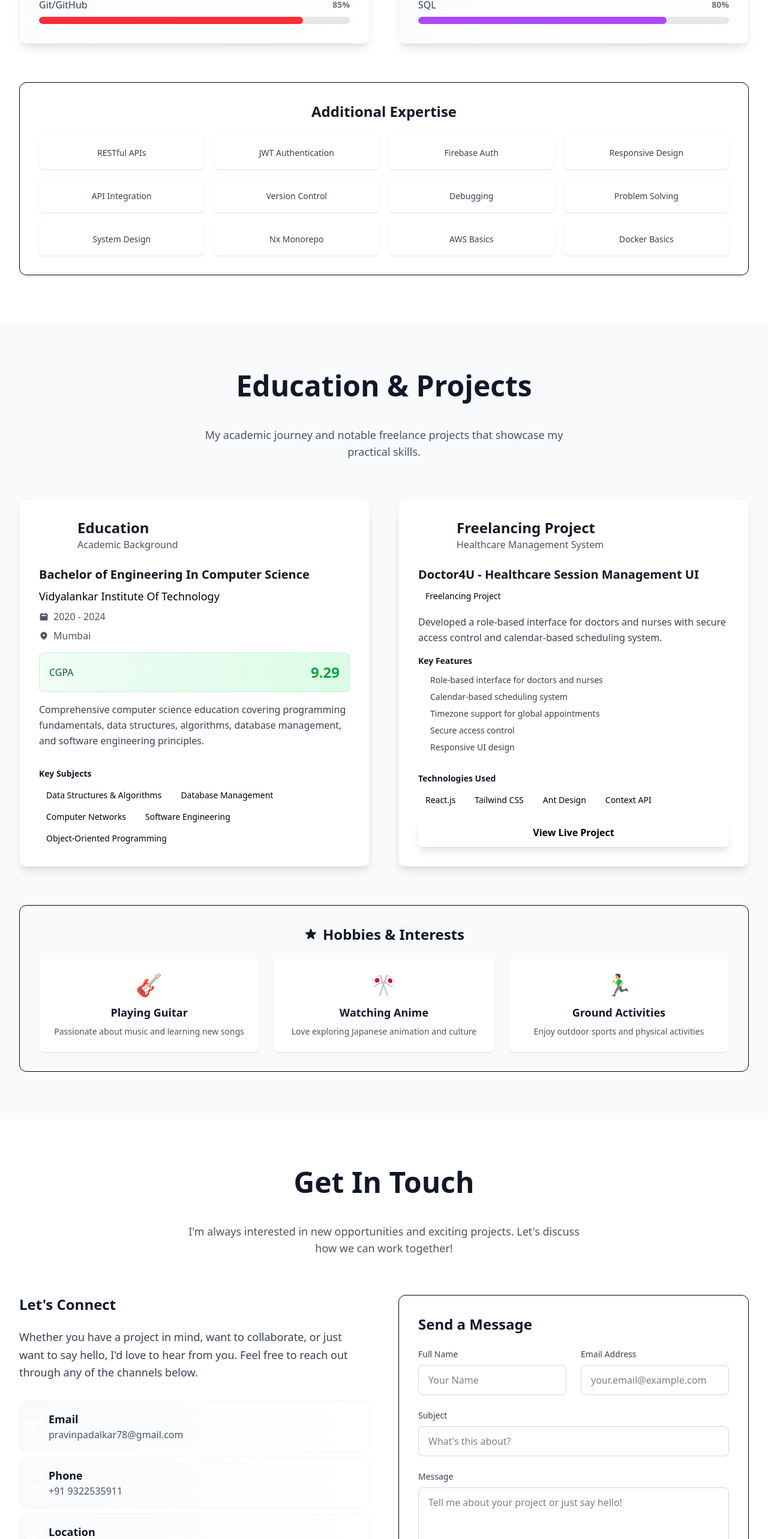
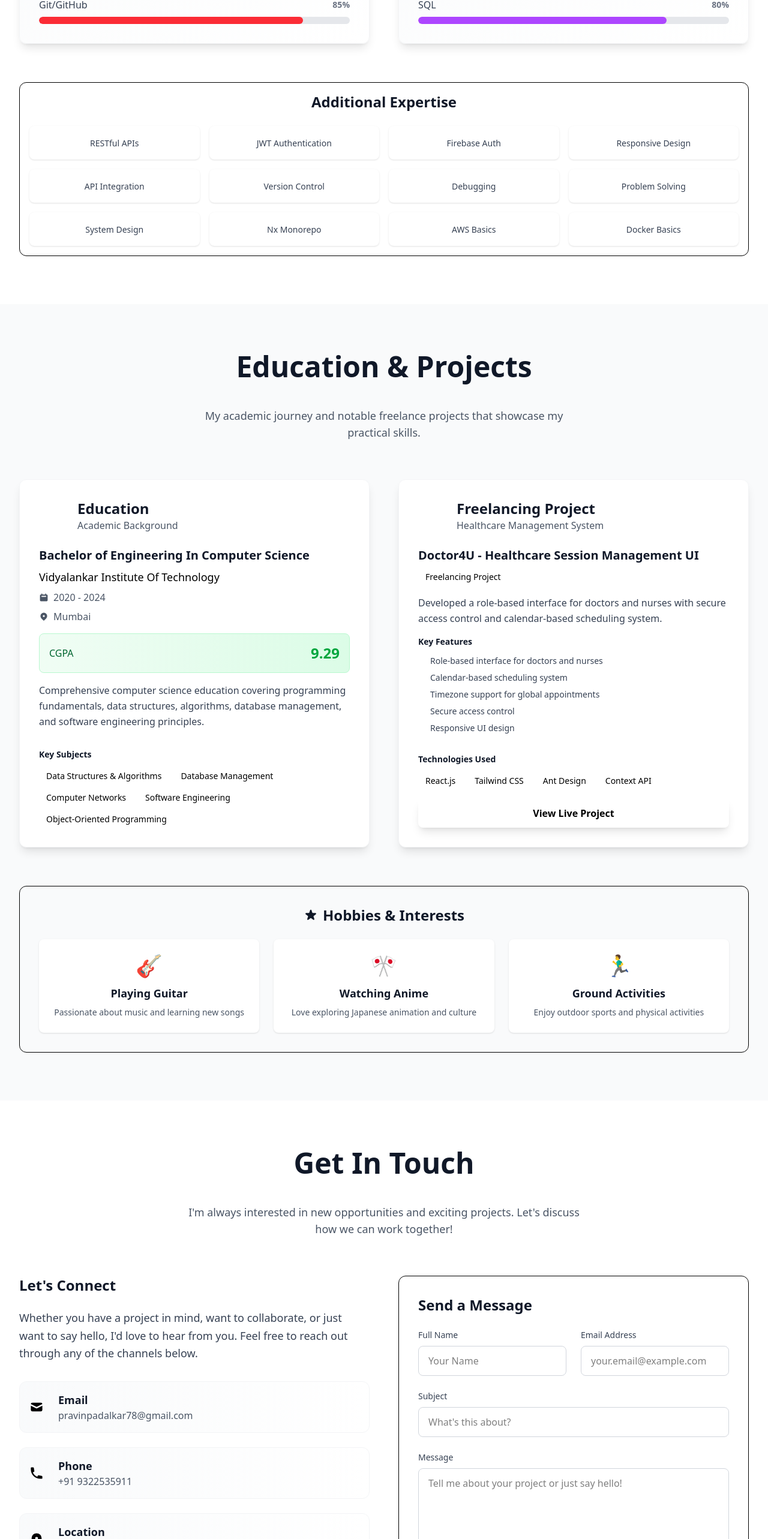
Before and after one commit to PravinPadalkar78/MyPortfolio, a React (Vite) app: page / in a window 1280 px wide. Shown: the part 4651-7217 px from the top of the page at 60% size. Built offline with nearby package versions, Linux system fonts and the light colour scheme.

Commit message:
fix styling

```diff
--- a/src/Components/Contact.tsx
+++ b/src/Components/Contact.tsx
@@ -125,19 +125,19 @@ const Contact: React.FC = () => {
             </div>
 
             {/* Contact Cards */}
-            <div className="space-y-2">
+            <div className="space-y-6">
               {contactInfo.map((contact, index) => (
                 <a
                   key={index}
                   href={contact.link}
                   target={contact.link.includes('http') ? '_blank' : '_self'}
                   rel={contact.link.includes('http') ? 'noopener noreferrer' : ''}
-                  className={`block px-2 py-4 bg-gradient-to-r from-gray-50 to-white rounded-xl border border-gray-100 hover:border-primary-200 hover:shadow-lg transition-all duration-300 hover:scale-105 ${isVisible ? 'animate-slide-up' : 'opacity-0'
+                  className={`block px-4 py-4 bg-gradient-to-r from-gray-50 to-white rounded-xl border border-gray-100 hover:border-primary-200 hover:shadow-lg transition-all duration-200 hover:scale-105 ${isVisible ? 'animate-slide-up' : 'opacity-0'
                     }`}
                   style={{ animationDelay: `${index * 0.1}s` }}
                 >
                   <div className="flex P">
-                    <div className=" bg-gradient-to-r from-primary-500 to-secondary-500 rounded-lg flex items-center justify-center mr-4 text-white">
+                    <div className=" bg-gradient-to-r from-primary-500 to-secondary-500 rounded-lg flex items-center justify-center mr-6 text-black">
                       {contact.icon}
                     </div>
                     <div>
@@ -185,7 +185,7 @@ const Contact: React.FC = () => {
 
           {/* Contact Form */}
           <div className={`${isVisible ? 'animate-slide-in-right' : 'opacity-0'}`}>
-            <div className="bg-gradient-to-br from-primary-50 to-secondary-50 rounded-xl p-8 border border-primary-100">
+            <div className="bg-gradient-to-br from-primary-50 to-secondary-50 rounded-xl p-6 lg:p-8 border border-primary-100">
               <h3 className="text-2xl font-bold text-gray-900 mb-6">Send a Message</h3>
 
               <form onSubmit={handleSubmit} className="space-y-6">
--- a/src/Components/Experience.tsx
+++ b/src/Components/Experience.tsx
@@ -125,9 +125,9 @@ const Experience: React.FC = () => {
                 </div>
 
                 {/* Content Card */}
-                <div className={`w-full lg:w-5/12 ${index % 2 === 0 ? 'lg:pr-12 ml-16 lg:ml-0' : 'lg:pl-12 ml-16 lg:ml-0'
+                <div className={`w-full lg:w-5/12 ${index % 2 === 0 ? 'lg:pr-12 ml-12 lg:ml-0' : 'lg:pl-12 ml-12 lg:ml-0'
                   }`}>
-                  <div className="group bg-white rounded-2xl shadow-xl hover:shadow-2xl transition-all duration-500 p-8 border border-gray-100 hover:border-primary-200 relative overflow-hidden cursor-pointer">
+                  <div className="group bg-white rounded-2xl shadow-xl hover:shadow-2xl transition-all duration-500 p-4 lg:p-8 border border-gray-100 hover:border-primary-200 relative overflow-hidden cursor-pointer">
                     {/* Card background gradient */}
                     <div className="absolute inset-0 bg-gradient-to-br from-primary-50/50 to-secondary-50/50 opacity-0 group-hover:opacity-100 transition-opacity duration-500"></div>
 
--- a/src/Components/Hero.tsx
+++ b/src/Components/Hero.tsx
@@ -124,13 +124,13 @@ const Hero: React.FC = () => {
           </div>
 
           {/* Profile Image */}
-          <div className={`flex justify-center lg:justify-end mt-8 lg:mt-0 px-4 sm:px-0 ${isVisible ? 'animate-slide-in-right' : 'opacity-0'}`}>
+          <div className={`flex justify-center lg:justify-end mt-8 lg:mt-0 px-4 sm:px-0 animate-float ${isVisible ? 'animate-slide-in-right' : 'opacity-0'}`}>
             <div className="relative group cursor-pointer">
               {/* Animated rings around profile */}
               <div className="absolute inset-0 rounded-full border-2 border-white/20 animate-spin-slow"></div>
               <div className="absolute inset-2 rounded-full border border-white/10 animate-spin-reverse"></div>
 
-              <div className="w-64 h-64 sm:w-72 sm:h-72 lg:w-96 lg:h-96 rounded-full bg-gradient-to-br from-primary-400 via-purple-500 to-secondary-600 p-2 shadow-2xl group-hover:shadow-3xl transition-all duration-500 group-hover:scale-105">
+              <div className="w-48 h-48 sm:w-64 sm:h-64 lg:w-80 lg:h-80 rounded-full bg-gradient-to-br from-primary-400 via-purple-500 to-secondary-600 p-2 shadow-2xl group-hover:shadow-3xl transition-all duration-500 group-hover:scale-105">
                 <div className="w-full h-full rounded-full bg-gradient-to-br from-gray-200 to-gray-300 overflow-hidden relative">
                   {/* Animated background pattern */}
                   <div className="absolute inset-0 bg-gradient-to-br from-blue-400/20 via-purple-400/20 to-pink-400/20 "></div>
--- a/src/Components/Skills.tsx
+++ b/src/Components/Skills.tsx
@@ -153,7 +153,7 @@ const Skills: React.FC = () => {
 
         {/* Additional Skills Section */}
         <div className={`mt-16 ${isVisible ? 'animate-slide-up' : 'opacity-0'}`} style={{ animationDelay: '0.8s' }}>
-          <div className="bg-gradient-to-br from-primary-50 to-secondary-50 rounded-xl p-8 border border-primary-100">
+          <div className="bg-gradient-to-br from-primary-50 to-secondary-50 rounded-xl p-4 border border-primary-100">
             <h3 className="text-2xl font-bold text-gray-900 mb-6 text-center">Additional Expertise</h3>
             <div className="grid grid-cols-2 md:grid-cols-4 gap-4">
               {[
```
